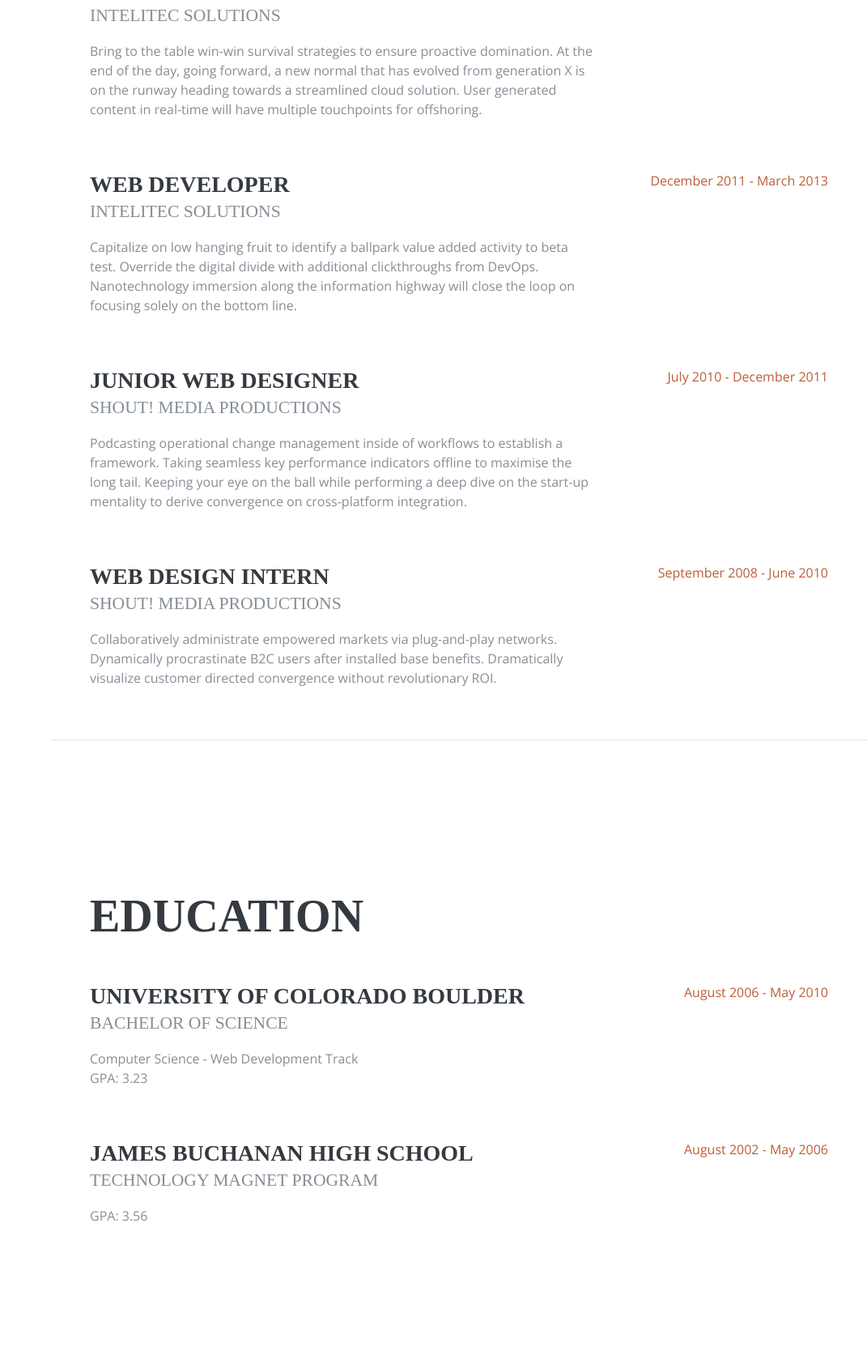
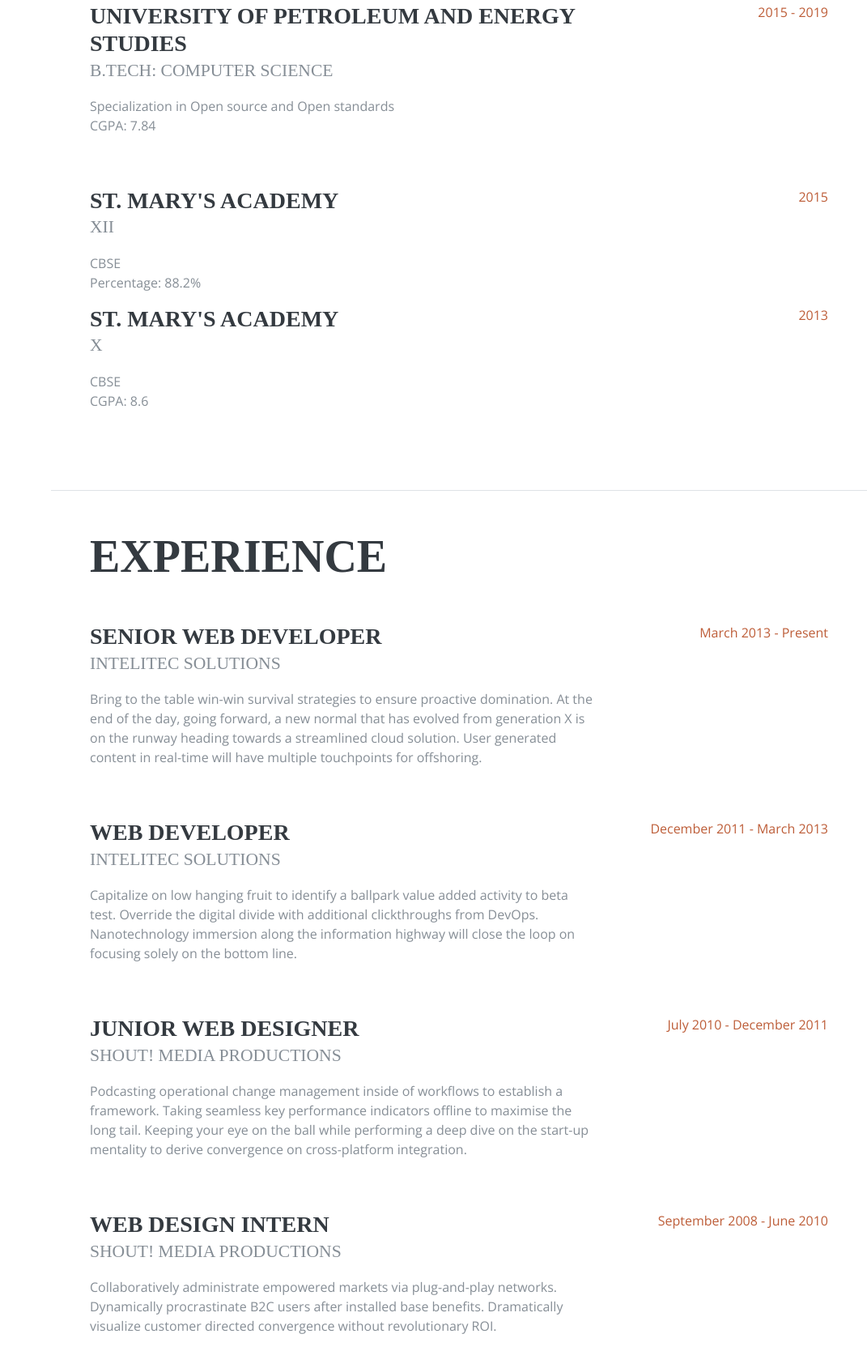
Before and after one commit to mudit1804/mudit1804.github.io, a plain HTML site: page index.html in a window 1280 px wide. Shown: the part 994-2662 px from the top of the page at 81% size, without its empty margins (209-1280 px from the left). Drawn offline with nearby package versions, Linux system fonts and the light colour scheme; a web font is replaced by a local one.

Commit message:
Education details

```diff
--- a/index.html
+++ b/index.html
@@ -8,7 +8,7 @@
     <meta name="description" content="">
     <meta name="author" content="">
 
-    <title>Resume - Start Bootstrap Theme</title>
+    <title>Mudit Mehta</title>
 
     <!-- Bootstrap core CSS -->
     <link href="vendor/bootstrap/css/bootstrap.min.css" rel="stylesheet">
@@ -29,7 +29,7 @@
 
     <nav class="navbar navbar-expand-lg navbar-dark bg-primary fixed-top" id="sideNav">
       <a class="navbar-brand js-scroll-trigger" href="#page-top">
-        <span class="d-block d-lg-none">Start Bootstrap</span>
+        <span class="d-block d-lg-none">MyProfile</span>
         <span class="d-none d-lg-block">
           <img class="img-fluid img-profile rounded-circle mx-auto mb-2" src="img/profile.jpg" alt="">
         </span>
@@ -109,6 +109,48 @@
         </div>
       </section>
 
+      <section class="resume-section p-3 p-lg-5 d-flex flex-column" id="education">
+        <div class="my-auto">
+          <h2 class="mb-5">Education</h2>
+
+          <div class="resume-item d-flex flex-column flex-md-row mb-5">
+            <div class="resume-content mr-auto">
+              <h3 class="mb-0">University of Petroleum And Energy Studies</h3>
+              <div class="subheading mb-3">B.Tech: Computer Science</div>
+              <div>Specialization in Open source and Open standards</div>
+              <p>CGPA: 7.84</p>
+            </div>
+            <div class="resume-date text-md-right">
+              <span class="text-primary">2015 - 2019</span>
+            </div>
+          </div>
+
+          <div class="resume-item d-flex flex-column flex-md-row">
+            <div class="resume-content mr-auto">
+              <h3 class="mb-0">St. Mary's Academy</h3>
+              <div class="subheading mb-3">XII</div>
+              <div>CBSE</div>
+              <p>Percentage: 88.2%</p>
+            </div>
+            <div class="resume-date text-md-right">
+              <span class="text-primary">2015</span>
+            </div>
+          </div>
+          <div class="resume-item d-flex flex-column flex-md-row">
+            <div class="resume-content mr-auto">
+              <h3 class="mb-0">St. Mary's Academy</h3>
+              <div class="subheading mb-3">X</div>
+              <div>CBSE</div>
+              <p>CGPA: 8.6</p>
+            </div>
+            <div class="resume-date text-md-right">
+              <span class="text-primary">2013</span>
+            </div>
+          </div>
+
+        </div>
+      </section>
+
       <section class="resume-section p-3 p-lg-5 d-flex flex-column" id="experience">
         <div class="my-auto">
           <h2 class="mb-5">Experience</h2>
@@ -161,35 +203,7 @@
 
       </section>
 
-      <section class="resume-section p-3 p-lg-5 d-flex flex-column" id="education">
-        <div class="my-auto">
-          <h2 class="mb-5">Education</h2>
 
-          <div class="resume-item d-flex flex-column flex-md-row mb-5">
-            <div class="resume-content mr-auto">
-              <h3 class="mb-0">University of Colorado Boulder</h3>
-              <div class="subheading mb-3">Bachelor of Science</div>
-              <div>Computer Science - Web Development Track</div>
-              <p>GPA: 3.23</p>
-            </div>
-            <div class="resume-date text-md-right">
-              <span class="text-primary">August 2006 - May 2010</span>
-            </div>
-          </div>
-
-          <div class="resume-item d-flex flex-column flex-md-row">
-            <div class="resume-content mr-auto">
-              <h3 class="mb-0">James Buchanan High School</h3>
-              <div class="subheading mb-3">Technology Magnet Program</div>
-              <p>GPA: 3.56</p>
-            </div>
-            <div class="resume-date text-md-right">
-              <span class="text-primary">August 2002 - May 2006</span>
-            </div>
-          </div>
-
-        </div>
-      </section>
 
       <section class="resume-section p-3 p-lg-5 d-flex flex-column" id="skills">
         <div class="my-auto">
```
